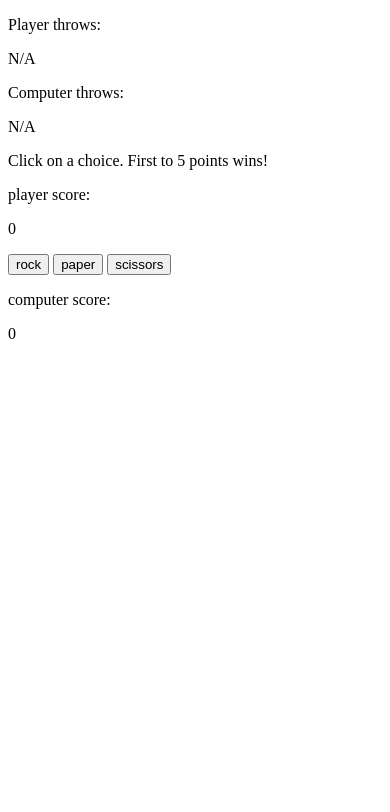
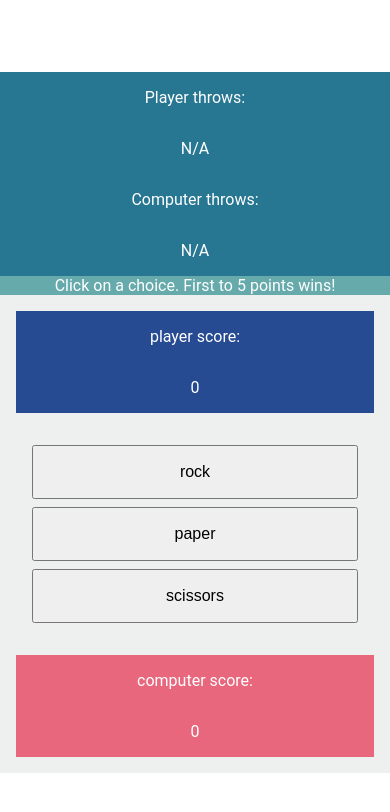
Before and after one commit to joshua-fonseca/odin-rock-paper-scissors, a plain HTML site: page index.html in a window 390 px wide. Drawn offline with Linux system fonts and the light colour scheme.

Commit message:
added css styling and hopefully it works on mobile

```diff
--- a/index.html
+++ b/index.html
@@ -5,17 +5,23 @@
   <meta name="viewport" content="width=device-width, initial-scale=1.0">
   <script src="script.js" defer></script>
   <title>RPS</title>
+  <link rel="stylesheet" href="styles.css">
 </head>
 <body>
   <div class="game">
     <div class="visual">
+      <div class="throw">
         <p>Player throws:</p>
         <p id="player-choice">N/A</p>
+      </div>
+      <div class="throw">
         <p>Computer throws:</p>
         <p id="computer-choice">N/A</p>
       </div>
+    </div>
     <div id="game-status">Click on a choice. First to 5 points wins!</div>
-    <div class="player-info">
+    <div class="game-info">
+      <div class="info p1">
         <p>player score:</p>
         <p id="player-score">0</p>
       </div>
@@ -24,10 +30,11 @@
         <button id="paper">paper</button>
         <button id="scissors">scissors</button>
       </div>
-    <div class="computer-info">
+      <div class="info p2">
         <p>computer score:</p>
         <p id="computer-score">0</p>
       </div>
     </div>
+  </div>
 </body>
 </html>
--- /dev/null
+++ b/styles.css
@@ -0,0 +1,114 @@
+/* whole */
+body {
+    height: 100vh;
+    margin: 0;
+    overflow: hidden;
+    font-family: Roboto, sans-serif;
+    font-size: 20px;
+    display: flex;
+    justify-content: center;
+    align-items: center;
+    overflow: hidden;
+}
+
+.game {
+    display: column;
+    flex: 1;
+    /* max-width: 100vh; */
+    max-width: 800px;
+}
+
+/* top */
+.visual {
+    display: flex;
+    background-color: rgb(39, 119, 146);
+    color: white;
+    justify-content: space-around;
+}
+
+.throw {
+    display: flex;
+    flex-direction: column;
+    align-items: center;
+}
+
+/* message divider */
+#game-status {
+    display: flex;
+    color: white;
+    background-color: rgb(102, 170, 172);
+    justify-content: center;
+}
+
+/* bottom */
+.game-info {
+    display: flex;
+    justify-content: space-evenly;
+    align-items: center;
+    background-color: rgb(237, 240, 239);
+}
+
+#choices {
+    display: flex;
+    gap: 1rem;
+    flex: 2;
+    padding: 1rem;
+}
+
+#choices button {
+    flex: 1 1 0;
+    min-width: 0;
+    padding: 1rem;
+    font-size: 1rem;
+}
+
+.info {
+    flex: 1;
+    display: flex;
+    flex-direction: column;
+    align-items: center;
+}
+
+.p2 {
+    background-color: rgb(233, 103, 125);
+    color: white;
+}
+
+.p1 {
+    background-color: rgb(39, 75, 146);
+    color: white;
+}
+
+/* responsiveness */
+@media (max-width: 600px) {
+    body {
+        font-size: 16px;
+    }
+
+    .visual,
+    .game-info {
+        flex-direction: column;
+        align-items: center;
+        text-align: center;
+    }
+
+    .game-info {
+      align-items: stretch;
+      gap: 1rem;
+      padding: 1rem;
+    }
+
+    .info {
+        width: 100%;
+        align-items: center;
+    }
+
+    #choices {
+        flex-direction: column;
+        gap: 0.5rem;
+    }
+
+    #choices button {
+        width: 100%;
+    }
+}
```
Lines whose indentation alone changed are shown as unchanged.
